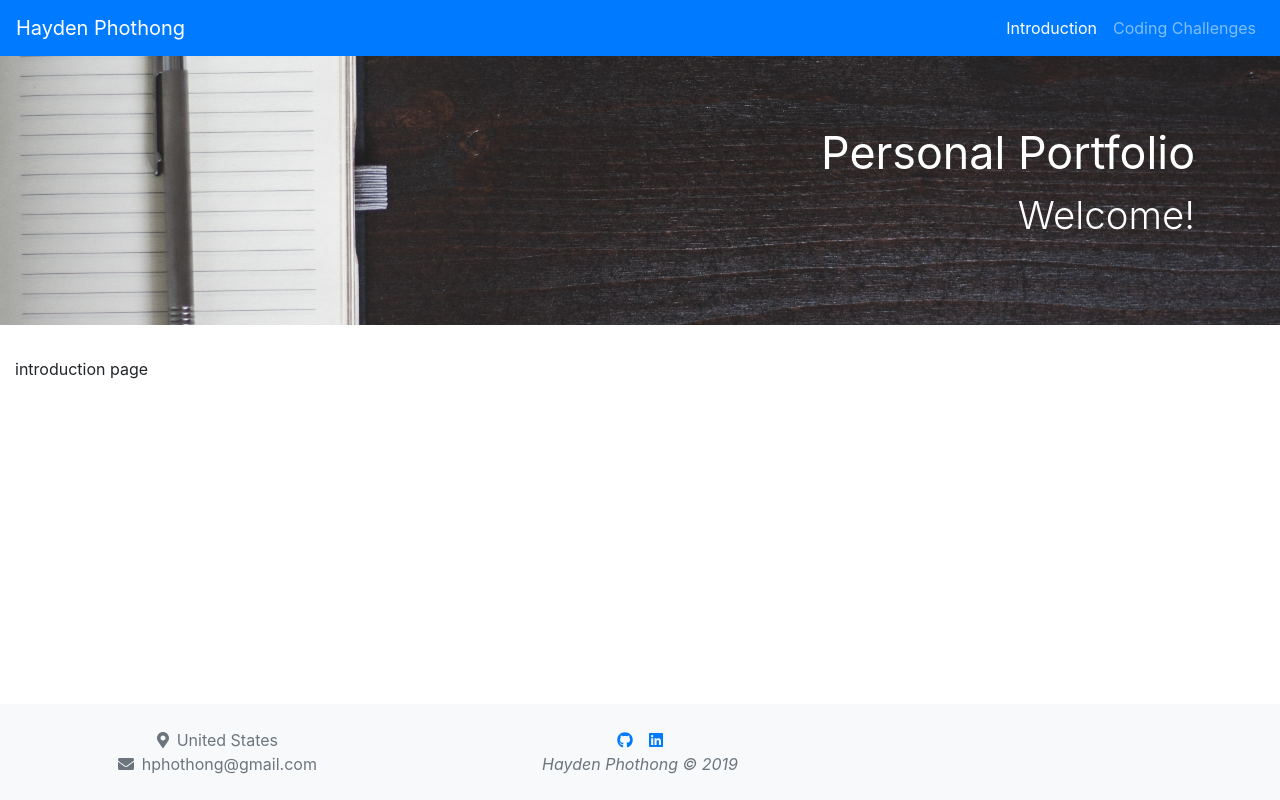
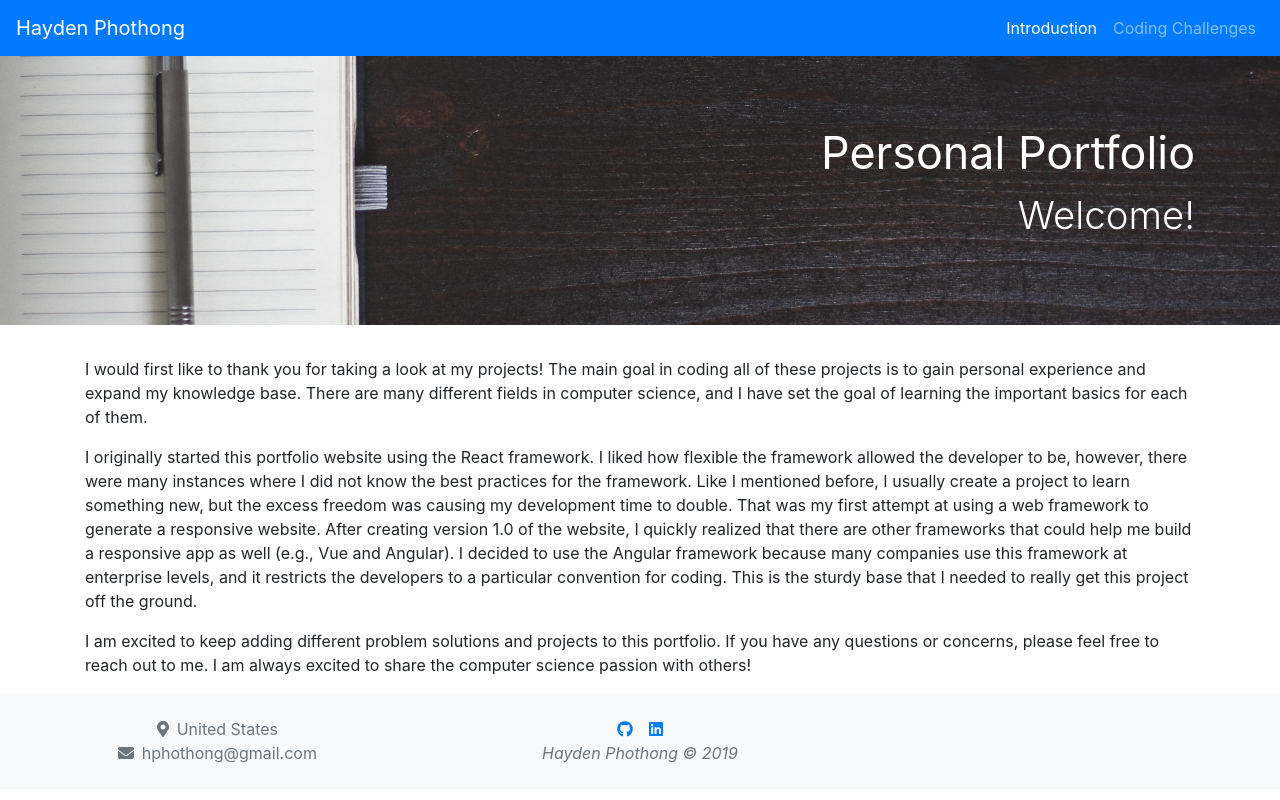
Before and after one commit to hphothong/personal-portfolio-angular, an Angular app: page /introduction in a window 1280 px wide. Built offline with nearby package versions, Linux system fonts and the light colour scheme.

Commit message:
Adding short introduction

```diff
--- a/src/app/components/footer/footer.component.html
+++ b/src/app/components/footer/footer.component.html
@@ -1,4 +1,4 @@
-<footer class="footer mt-auto py-4 bg-light text-muted">
+<footer class="footer mt-auto py-4 mt-4 bg-light text-muted">
   <div class="container-fluid">
     <div class="row">
       <div class="col-md-4 col-sm-12 text-center">
--- a/src/app/components/footer/footer.component.scss
+++ b/src/app/components/footer/footer.component.scss
@@ -1,5 +1,5 @@
 .footer {
-  position: absolute;
+  position: relative;
   bottom: 0;
   width: 100%;
 }
--- a/src/app/pages/introduction-page/introduction-page.component.html
+++ b/src/app/pages/introduction-page/introduction-page.component.html
@@ -1,4 +1,30 @@
 <app-jumbotron></app-jumbotron>
-<div class="container-fluid">
-  <p>introduction page</p>
+<div class="container">
+  <p>
+    I would first like to thank you for taking a look at my projects! The main
+    goal in coding all of these projects is to gain personal experience and
+    expand my knowledge base. There are many different fields in computer
+    science, and I have set the goal of learning the important basics for each
+    of them.
+  </p>
+  <p>
+    I originally started this portfolio website using the React framework. I
+    liked how flexible the framework allowed the developer to be, however, there
+    were many instances where I did not know the best practices for the
+    framework. Like I mentioned before, I usually create a project to learn
+    something new, but the excess freedom was causing my development time to
+    double. That was my first attempt at using a web framework to generate a
+    responsive website. After creating version 1.0 of the website, I quickly
+    realized that there are other frameworks that could help me build a
+    responsive app as well (e.g., Vue and Angular). I decided to use the Angular
+    framework because many companies use this framework at enterprise levels,
+    and it restricts the developers to a particular convention for coding. This
+    is the sturdy base that I needed to really get this project off the ground.
+  </p>
+  <p>
+    I am excited to keep adding different problem solutions and projects to this
+    portfolio. If you have any questions or concerns, please feel free to reach
+    out to me. I am always excited to share the computer science passion with
+    others!
+  </p>
 </div>
```
